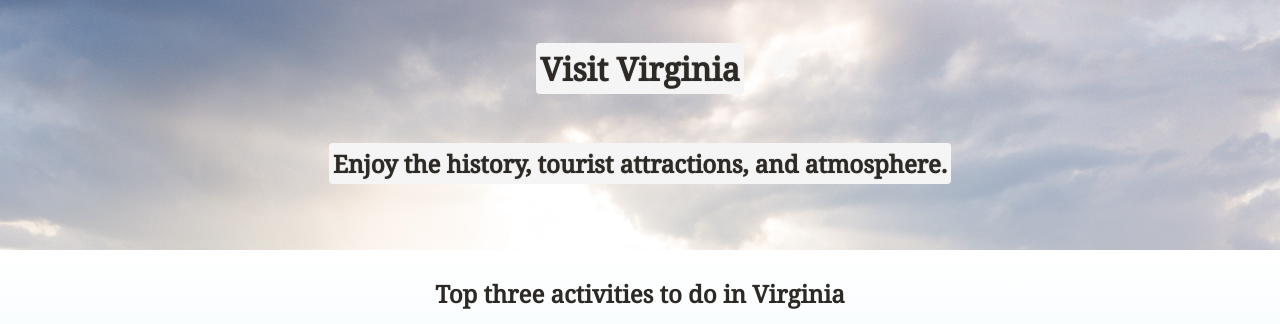
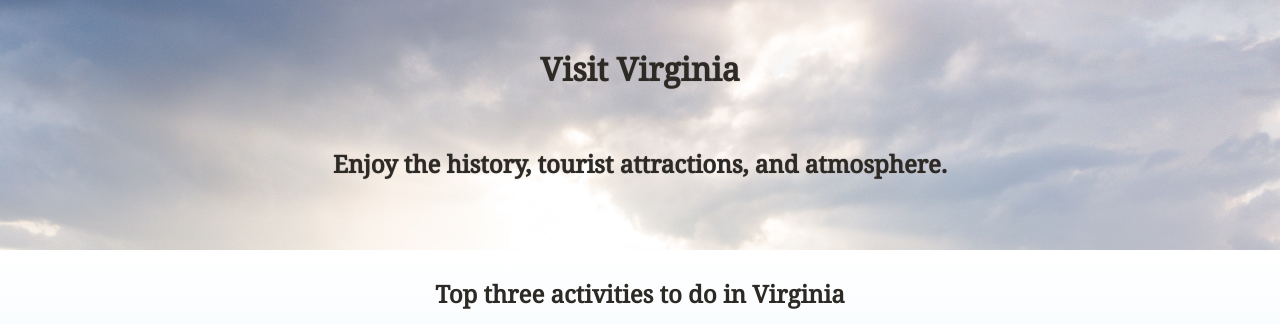
Before and after one commit to karlaestrada01/State-Homepage, a plain HTML site: page index.html in a window 1280 px wide. Shown: the top 324 px of the page. Drawn offline with nearby package versions, Linux system fonts and the light colour scheme.

Commit message:
Update styles.css

```diff
--- a/styles.css
+++ b/styles.css
@@ -25,7 +25,7 @@ body {
     padding: 10px 0px;
 }
 .city {
-   background: whitesmoke;
+
    padding: 4px;
    border-radius: 4px;
    line-height: 20px;
```
